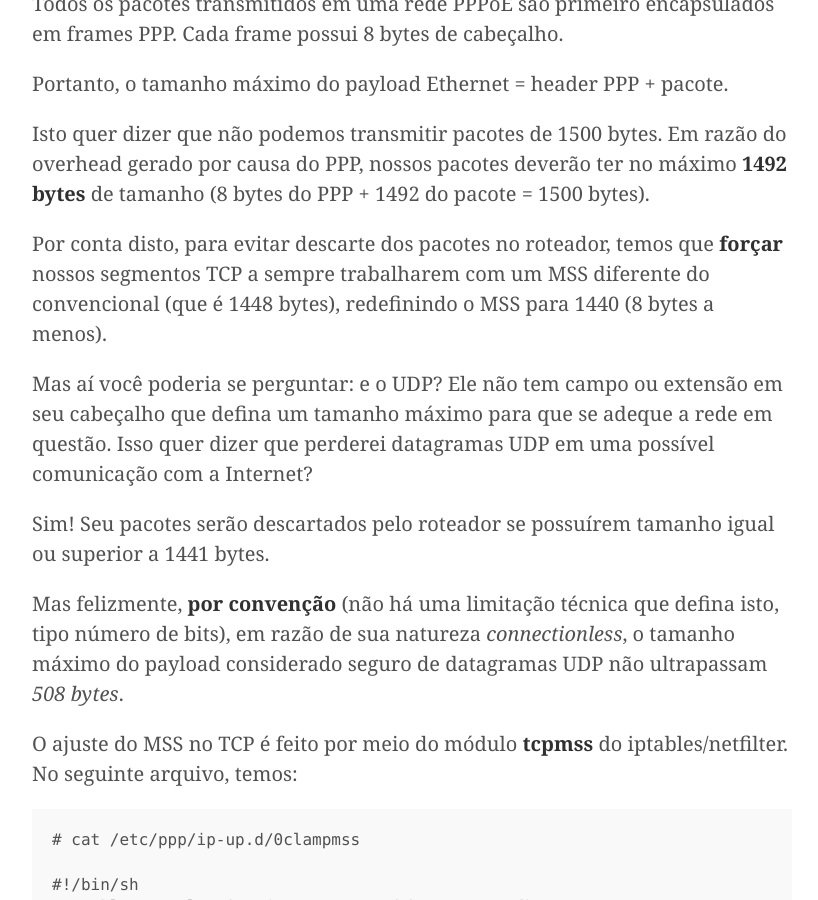
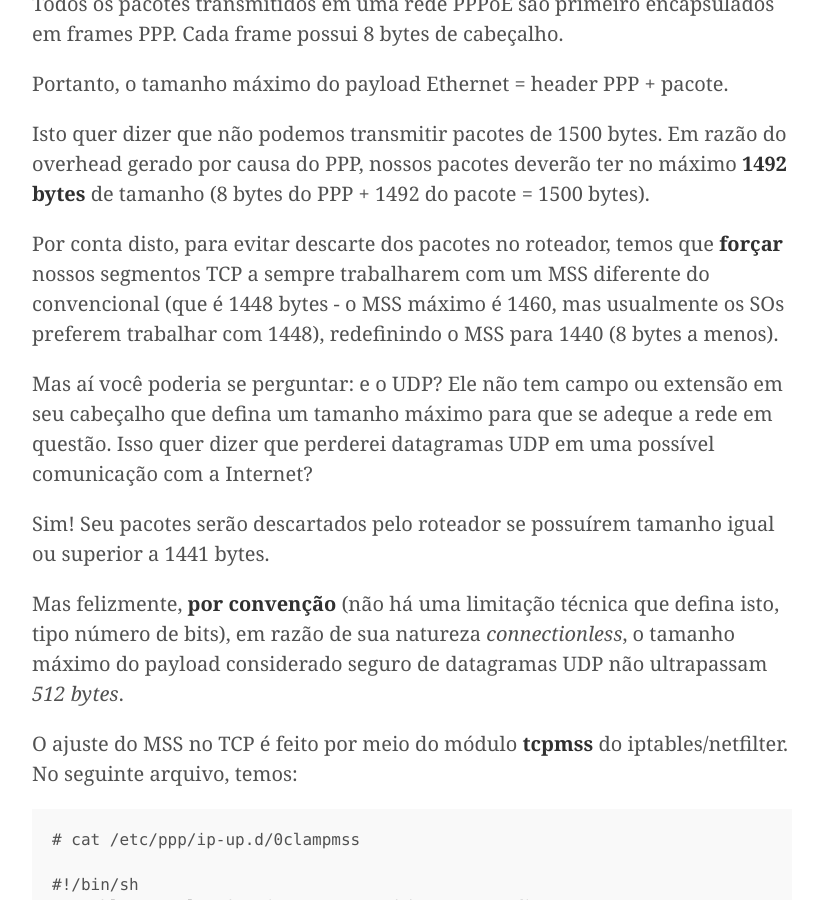
Before and after one commit to Kingm0b/jekyll-minimal-theme, a Jekyll site: the page built from _posts/2016-12-25-debian-pppoe.md, in a window 1280 px wide and 900 px high, scrolled down 5464 px. Shown: the whole window, without its empty margins (228-1046 px from the left). Built offline with Jekyll 4.4.1, drawn with Linux system fonts in a browser that asks for light colours.

Commit message:
Update 2016-12-25-debian-pppoe.md

```diff
--- a/_posts/2016-12-25-debian-pppoe.md
+++ b/_posts/2016-12-25-debian-pppoe.md
@@ -170,13 +170,13 @@ Portanto, o tamanho máximo do payload Ethernet = header PPP + pacote.
 
 Isto quer dizer que não podemos transmitir pacotes de 1500 bytes. Em razão do overhead gerado por causa do PPP, nossos pacotes deverão ter no máximo **1492 bytes** de tamanho (8 bytes do PPP + 1492 do pacote = 1500 bytes).
 
-Por conta disto, para evitar descarte dos pacotes no roteador, temos que **forçar** nossos segmentos TCP a sempre trabalharem com um MSS diferente do convencional (que é 1448 bytes), redefinindo o MSS para 1440 (8 bytes a menos).
+Por conta disto, para evitar descarte dos pacotes no roteador, temos que **forçar** nossos segmentos TCP a sempre trabalharem com um MSS diferente do convencional (que é 1448 bytes - o MSS máximo é 1460, mas usualmente os SOs preferem trabalhar com 1448), redefinindo o MSS para 1440 (8 bytes a menos).
 
 Mas aí você poderia se perguntar: e o UDP? Ele não tem campo ou extensão em seu cabeçalho que defina um tamanho máximo para que se adeque a rede em questão. Isso quer dizer que perderei datagramas UDP em uma possível comunicação com a Internet?
 
 Sim! Seu pacotes serão descartados pelo roteador se possuírem tamanho igual ou superior a 1441 bytes.
 
-Mas felizmente, **por convenção** (não há uma limitação técnica que defina isto, tipo número de bits), em razão de sua natureza *connectionless*, o tamanho máximo do payload considerado seguro de datagramas UDP não ultrapassam *508 bytes*.
+Mas felizmente, **por convenção** (não há uma limitação técnica que defina isto, tipo número de bits), em razão de sua natureza *connectionless*, o tamanho máximo do payload considerado seguro de datagramas UDP não ultrapassam *512 bytes*.
 
 O ajuste do MSS no TCP é feito por meio do módulo **tcpmss** do iptables/netfilter. No seguinte arquivo, temos:
 
```
